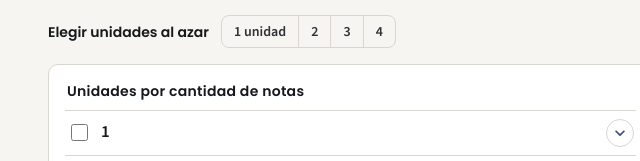
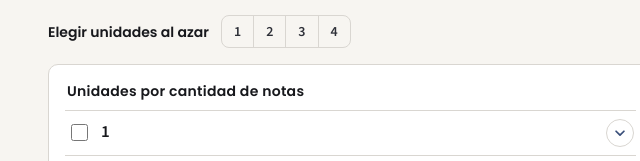
Before and after one commit to andykligman/entrenador-ritmico, a plain HTML site: page index.html in a window 1280 px wide. Shown: the part 296-457 px from the top of the page, 62-702 px from the left. Drawn offline with nearby package versions, Linux system fonts and the light colour scheme.

Commit message:
Elegir unidades al azar: 1 2 3 4
Co-Authored-By: Claude Opus 5.5 <noreply@anthropic.com>
Claude-Session: https://claude.ai/code/session_01WEREQYk7orThHX6QA8bRv6

```diff
--- a/index.html
+++ b/index.html
@@ -161,7 +161,7 @@ footer{margin-top:26px;padding-top:12px;border-top:1px solid var(--rule);font-si
 <div class="azar">
   <span class="azlbl">Elegir unidades al azar</span>
   <div class="seg" id="azarN" role="group" aria-label="Cantidad de unidades elegidas al azar">
-    <button data-v="1">1 unidad</button><button data-v="2">2</button><button data-v="3">3</button><button data-v="4">4</button>
+    <button data-v="1">1</button><button data-v="2">2</button><button data-v="3">3</button><button data-v="4">4</button>
   </div>
 </div>
 
```
